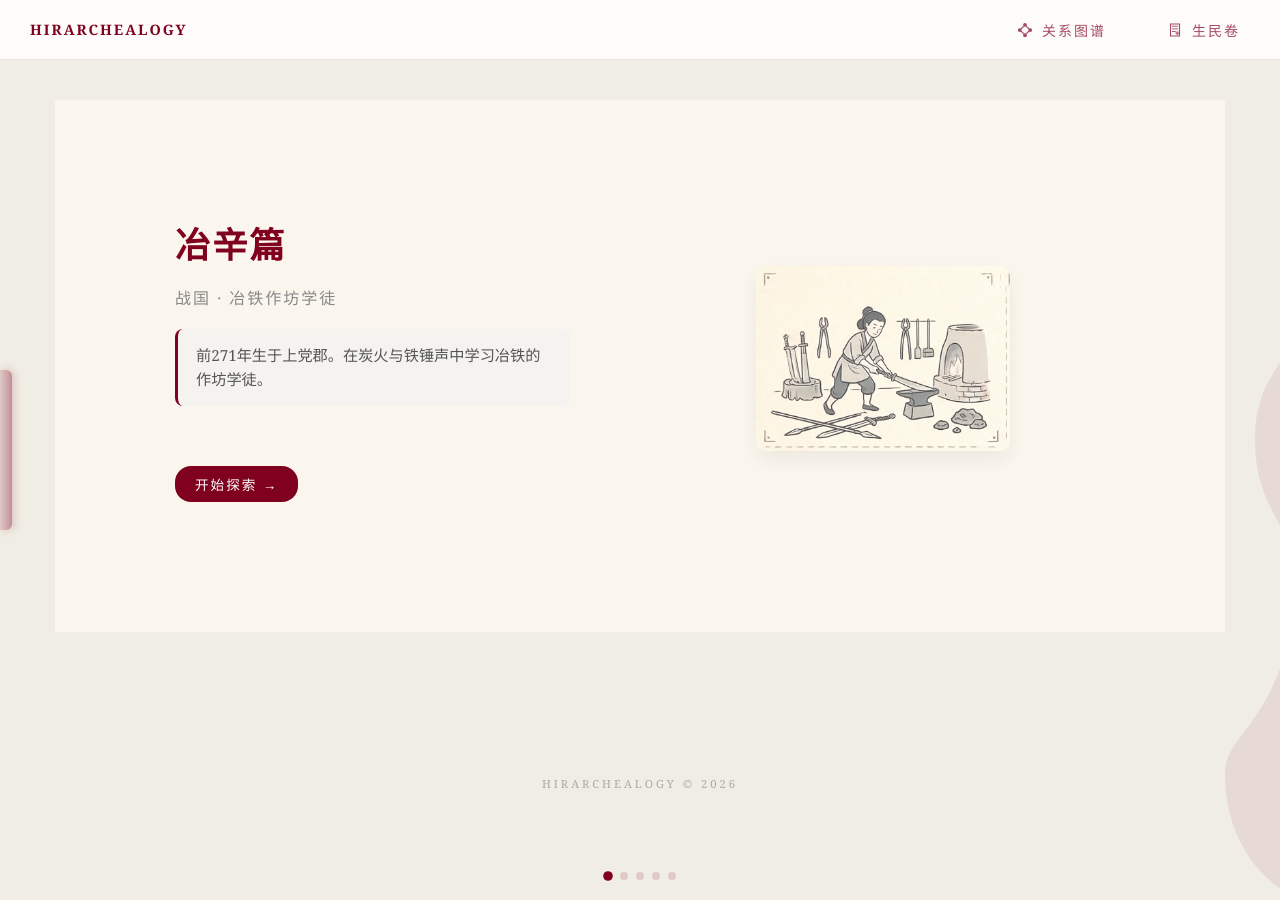
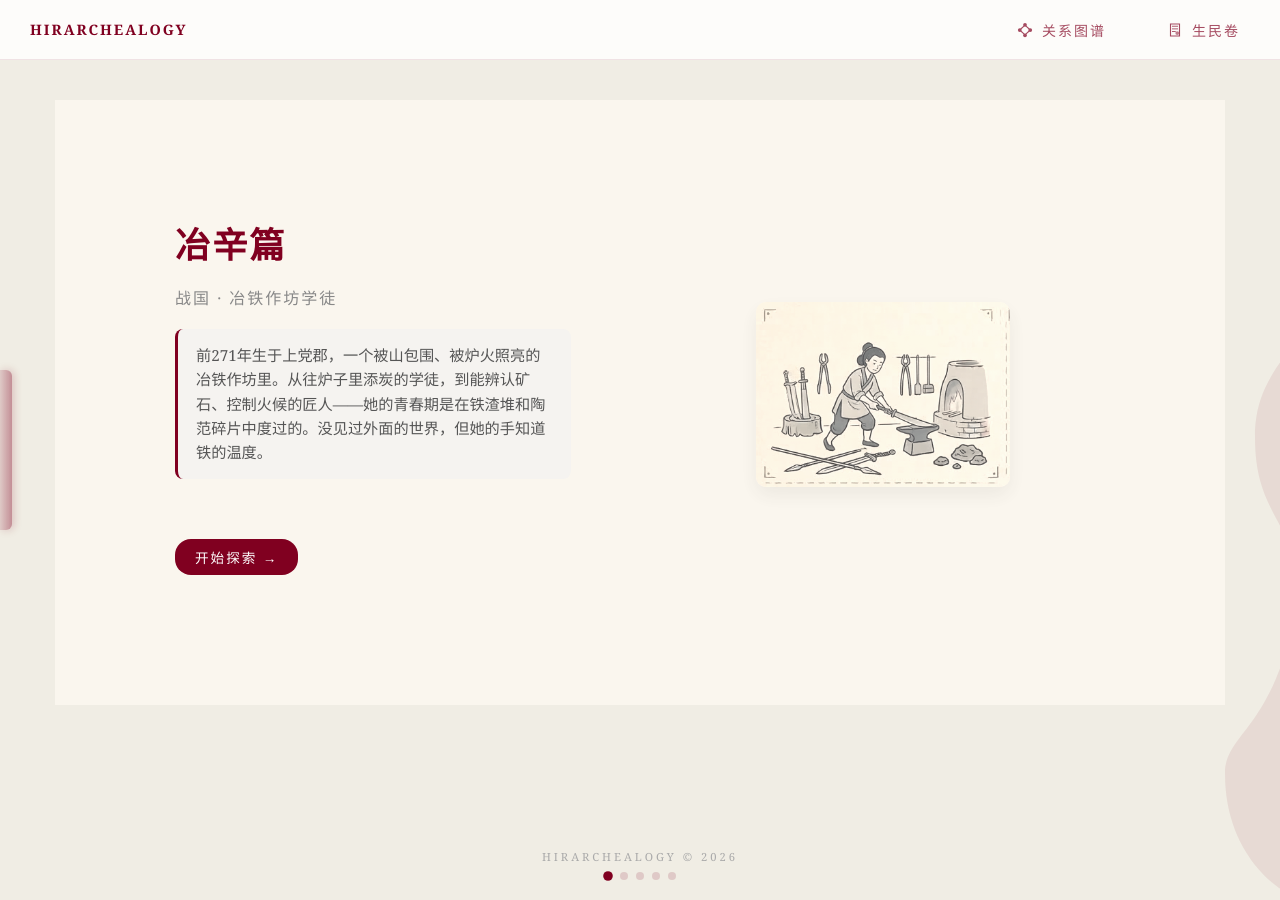
Before and after one commit to relHIGH/hirarchealogy, a Jekyll site: the page built from docs/生民卷/炉青/index.md, in a window 1280 px wide. Built offline with Jekyll 4.4.1, drawn with Linux system fonts in a browser that asks for light colours; part of the change alters nothing that is shown.

Commit message:
冶辛故事重写：增加现代文风、历史细节和人物视角

```diff
--- a/docs/生民卷/炉青/index.md
+++ b/docs/生民卷/炉青/index.md
@@ -15,7 +15,7 @@ title: 冶辛
           <h1 class="char-name">冶辛篇</h1>
           <p class="char-era">战国 · 冶铁作坊学徒</p>
           <div class="char-bio">
-            <p>前271年生于上党郡。在炭火与铁锤声中学习冶铁的作坊学徒。</p>
+            <p>前271年生于上党郡，一个被山包围、被炉火照亮的冶铁作坊里。从往炉子里添炭的学徒，到能辨认矿石、控制火候的匠人——她的青春期是在铁渣堆和陶范碎片中度过的。没见过外面的世界，但她的手知道铁的温度。</p>
           </div>
           <button class="nav-btn" onclick="nextPage()">开始探索 →</button>
         </div>
@@ -33,8 +33,10 @@ title: 冶辛
           <h3 class="chapter-title">矿山与炉火</h3>
         </div>
         <div class="chapter-content">
-          <p>她出生在山地矿区。村子旁边就是一处冶铁作坊。每天清晨，矿石从山坡被运下来，堆在院子的角落。她小时候的任务只是把矿石搬到炉旁，再把木炭添进炉口。</p>
-          <p>炉火一旦点燃，就会持续整夜。风箱推动空气进入炉中，铁水慢慢在高温里融化。父亲把铁水从炉口引出，倒进</p>
+          <p>上党这地方，山多得像谁随手撒了一把石头。冶辛家就蹲在其中一座山的半山腰，旁边是个冶铁作坊——说白了就是几间破草房围着一座土炉子，常年冒着黑烟，远看像山神在抽烟。</p>
+          <p>她从小就在这烟火气里长大。六岁时，爹让她往炉子里添炭，她差点把头发烧了；八岁时，她能分辨出哪种石头敲开是铁的，哪种是废石——"铁的沉，废石轻，敲起来声音不一样，"爹说，"像挑瓜，熟的和生的拍两下就知道。"</p>
+          <p>作坊不大，但人来来往往。有挖矿的、运炭的、还有各地来的商人。最忙的时候，炉火三天三夜不灭，风箱呼哧呼哧像头老牛。冶辛最烦上夜班——不是怕累，是怕犯困时把铁水倒错地方。她见过一个学徒手抖，把铁水泼在地上，结果那块石头从此多了个黑印子。</p>
+          <p>铁水从炉口流出来时，红得发亮，像岩浆。爹总是稳稳地接住，倒进</p>
           <div class="story-choice" data-answer="坩埚" data-q="1">
             <div class="choice-prompt" onclick="showChoices(1)">
               <span class="choice-q">?</span>
@@ -49,9 +51,9 @@ title: 冶辛
               <span class="result-word">坩埚</span>
             </div>
           </div>
-
-          <p>里，再用铁锤反复敲打。</p>
-          <p>院子里堆满黑色的铁渣和碎裂的陶片。很多年后，人们只看到冶铁炉遗址、鼓风管和成堆铁渣，却仍能知道这里曾经有一座忙碌的铁作坊。</p>
+          <p>——一种用耐火土烧制的厚壁陶罐，烧坏了不知道多少个。铁水在里面冷静片刻，再倒出来锤打，就能成型。她知道这东西的名字，却不知道怎么写——那个年代，谁会写这玩意儿？</p>
+          <p>作坊院子里永远堆着两堆东西：黑色的铁渣，和碎裂的陶片。前者是矿石的骸骨，后者是容器的尸体。下雨的时候，铁渣堆会渗出黄绿色的锈水，像山在流泪。后来她才知道，那种水叫"矾水"，能染布、能入药，但那时候她只觉得它脏，还臭。</p>
+          <p>很多年后，考古的人挖开了这片山。他们指着那些堆叠的炉渣、扭曲的陶范、还有氧化成红褐色的铁块，兴奋地说："看，这是战国时期的冶铁遗址！生铁冶铸技术！"冶辛听不懂这些词。但如果她能看到，大概会指着那些铁渣说："哦，那是我们倒掉的。"</p>
         </div>
         <button class="nav-btn" onclick="nextPage()">下一页 →</button>
       </div>
@@ -65,8 +67,10 @@ title: 冶辛
           <h3 class="chapter-title">铁器与农田</h3>
         </div>
         <div class="chapter-content">
-          <p>随着年龄增长，她学会辨认矿石。敲开矿石，看到暗色金属光泽，她就知道这一炉可能成功。</p>
-          <p>村子里的农人越来越多地来到作坊。他们拿旧器具来换新的农具。作坊木架上挂着铁镰、铁锤，还有一排刚锻造出来的</p>
+          <p>冶辛十五岁那年，发现来作坊的农人越来越多，而且话都变少了——不是不想聊，是手里攥着钱，急着换东西。</p>
+          <p>那时她才知道，上党郡外头正在打仗。秦国人往东打，赵国人往西顶，两边死磕。农人急着翻地、急着收成、急着在征兵令下来之前多攒点粮食。铁器成了抢手货，比铜钱还硬。</p>
+          <p>她亲眼见过一个老农，牵着牛走了一天山路，就为换一把新犁。老农说："地太硬，木犁扛不住，铁犁能翻半尺深。"冶辛不懂翻半尺深是什么概念，但她知道，那把铁犁在炉子里锤了整整三个时辰。</p>
+          <p>作坊里渐渐多了她没见过的东西：铁镰、铁锤，还有那种三角形、前端弯弯的</p>
           <div class="story-choice" data-answer="铁犁" data-q="2">
             <div class="choice-prompt" onclick="showChoices(2)">
               <span class="choice-q">?</span>
@@ -83,7 +87,9 @@ title: 冶辛
           </div>
 
           <p>。</p>
-          <p>农田里的变化很明显。土地被翻得更深，麦子长得更密。她第一次意识到，这些器物正在改变整个村庄的生活。</p>
+          <p>这些铁家伙比木头的贵三倍，但农人还是抢着要。冶辛问过爹为什么，爹说："一亩地用木犁，两个人一天翻一亩；用铁犁，一个人一天翻两亩。你算算。"
+          </p>
+          <p>她算了算，没算明白，但她看到农人脸上的表情——那种攥着新铁器、像攥着希望的表情。她知道这些铁块不只是铁块，是让地多产粮、让人少挨饿的东西。虽然那时候她还不知道，两千年后的人会管这叫"农业革命"。</p>
         </div>
         <button class="nav-btn" onclick="nextPage()">下一页 →</button>
       </div>
@@ -97,8 +103,12 @@ title: 冶辛
           <h3 class="chapter-title">战争的影子</h3>
         </div>
         <div class="chapter-content">
-          <p>几年之后，作坊开始接到更多兵器订单。士兵来取货时，会把一捆捆兵器背在肩上离开。</p>
-          <p>木架另一侧摆满锋利的武器。最常见的是铁矛和成束的</p>
+          <p>战争这东西，像季风，说来就来。冶辛十八岁那年，作坊来了个穿皮甲的军官，身后跟着几个士兵，开口就要"百套兵器，月底交货"。</p>
+          <p>爹没敢接。不是不想赚钱，是知道这意味着什么——农具得让路，炉火得改配方。铁的成色不一样：做犁要韧，做剑要硬。她跟着爹学了好一阵子，怎么掺碳、怎么淬火，才能把铁变成钢。</p>
+          <p>最忙的时候，作坊像个军营。士兵来取货时，把成捆的矛、成袋的箭头往肩上一扛，也不说话，转身就走。冶辛数过，一个箭袋能装五十支，一个士兵背四袋。她不知道这些箭最后射向了谁，但她知道每一支都经过她的手。</p>
+          <p>后来她才听说，那年长平之战，赵国输了四十万人。她坐在炉子边，想着那些铁器去了哪里，是不是埋在哪个战场上，和骨头一起锈成了土。</p>
+          <p>很多年后，考古的人挖开了上党这片山。他们发现了冶铁炉的遗址、成堆的铁渣，还有那些碎裂的陶范——上面还留着金属凝固时的一线痕迹。他们管这叫"生铁冶铸技术"，说是战国时期的重大发明。冶辛听不懂这些词，但如果她能看见，大概会撇撇嘴说："哦，就是那个啊。"</p>
+          <p>哦对了，她说的是那种三棱的、能射穿皮甲的</p>
           <div class="story-choice" data-answer="箭镞" data-q="3">
             <div class="choice-prompt" onclick="showChoices(3)">
               <span class="choice-q">?</span>
@@ -113,9 +123,8 @@ title: 冶辛
               <span class="result-word">箭镞</span>
             </div>
           </div>
-
-          <p>。</p>
-          <p>她逐渐明白，炉火里的铁不仅进入农田，也进入战场。后来出土的兵器、铁渣和冶铁炉遗迹，让人们知道这里曾经是战国时期重要的铁器生产地点。</p>
+          <p>——一种她闭着眼睛都能认出来的小东西。两千多年后，有人在一个叫秦始皇陵的地方挖出了成捆成捆的这种东西，铜的、铁的，整整齐齐码在地下。专家说那是为了"保卫来世"。冶辛要是知道了，大概会翻个白眼："活着都守不住，死了能顶什么用？"</p>
+          <p>但她确实做了一辈子的铁。农具、兵器、锅碗瓢盆——炉火不息，铁水照面。她知道每块铁的来处，却永远猜不到它们的归途。有的进了田，有的上了战场，有的埋进了土里，等着后人来猜。</p>
         </div>
         <button class="nav-btn" onclick="nextPage()">下一页 →</button>
       </div>
```
